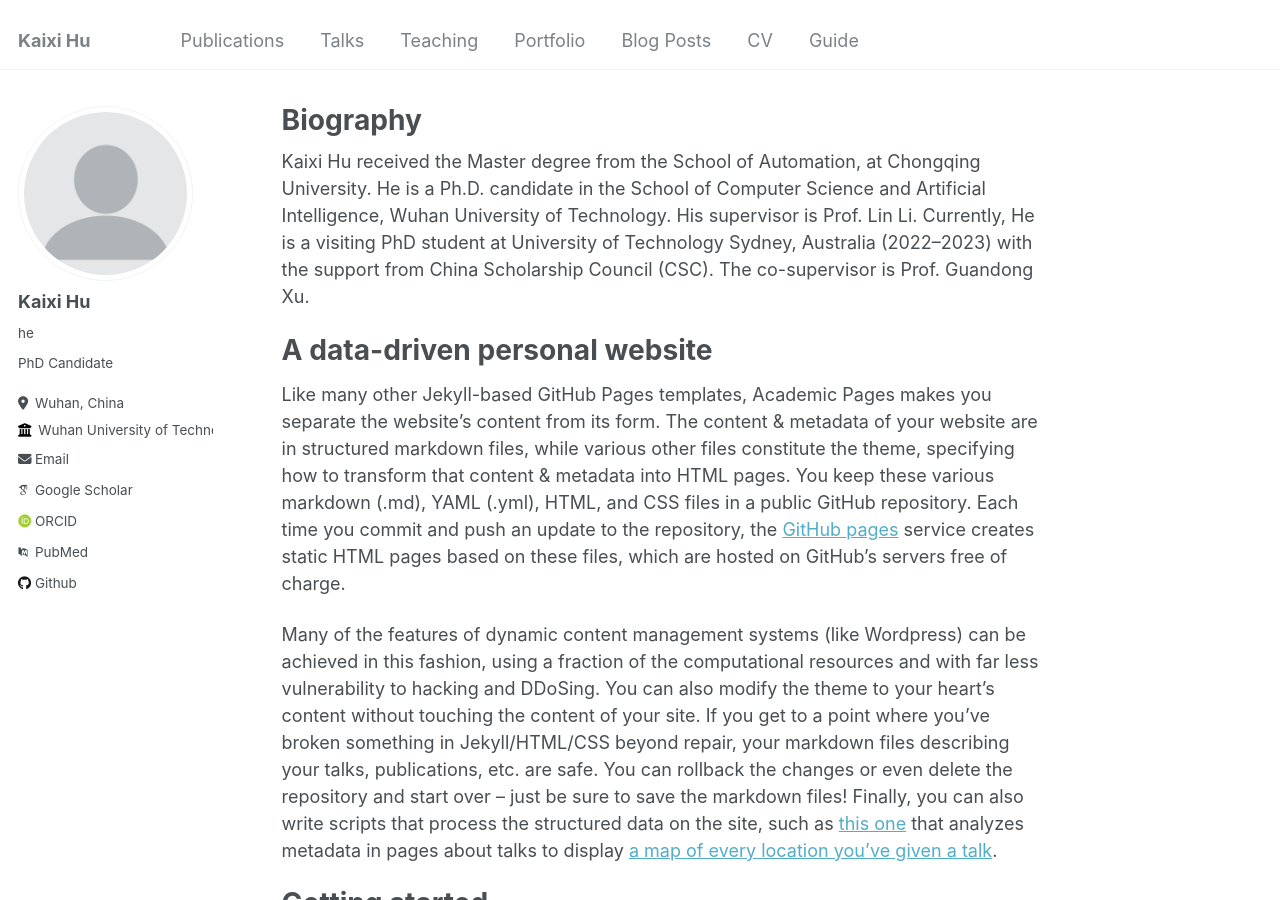
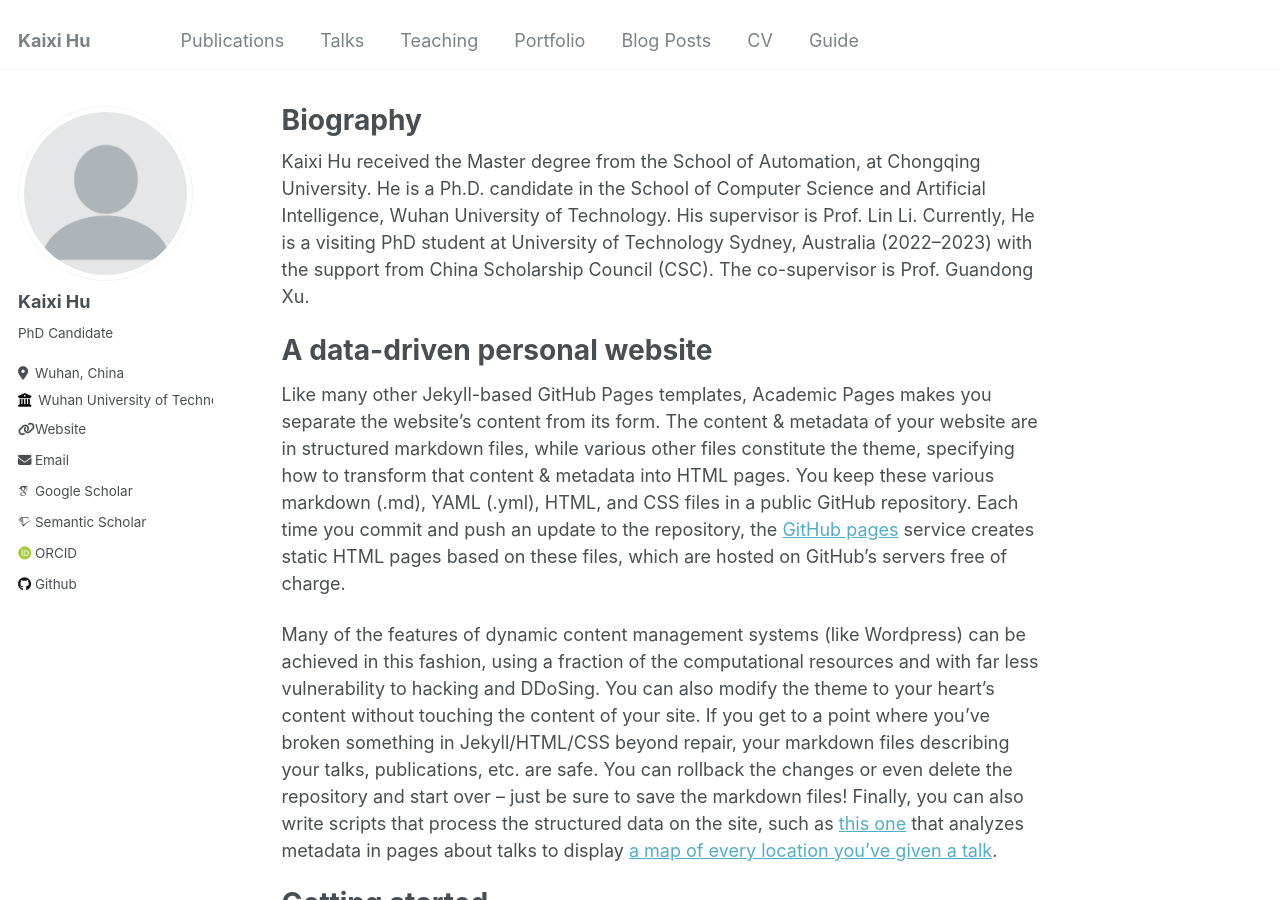
Before and after one commit to hukx-issac/hukx-issac.github.io, a Jekyll site: the page built from _pages/about.md, in a window 1280 px wide and 900 px high. Built offline with Jekyll 4.4.1, drawn with Linux system fonts in a browser that asks for light colours; some web fonts are replaced; some of the changed lines change nothing that is shown.

Commit message:
Update _config.yml

```diff
--- a/_config.yml
+++ b/_config.yml
@@ -23,11 +23,11 @@ author:
   # Biographic information
   avatar           : "profile.png"
   name             : "Kaixi Hu"
-  pronouns         : "he"
+  pronouns         : #"he"
   bio              : "PhD Candidate"
   location         : "Wuhan, China"
   employer         : "Wuhan University of Technology"
-  uri              : # URL
+  uri              : "https://hukx-issac.github.io"
   email            : "issac_hkx@whut.edu.cn"
 
   # Academic websites
@@ -35,8 +35,8 @@ author:
   googlescholar    : "https://scholar.google.com/citations?user=x0D8owcAAAAJ&hl=en&oi=ao"
   impactstory      : # URL
   orcid            : "https://orcid.org/0000-0002-6774-8510"
-  semantic         : # URL
-  pubmed           : "https://www.ncbi.nlm.nih.gov/pubmed/?term=john+snow"
+  semantic         : "https://www.semanticscholar.org/author/Kaixi-Hu/2000918408"
+  pubmed           : # URL
   researchgate     : # URL
 
   # Repositories and software development
```
